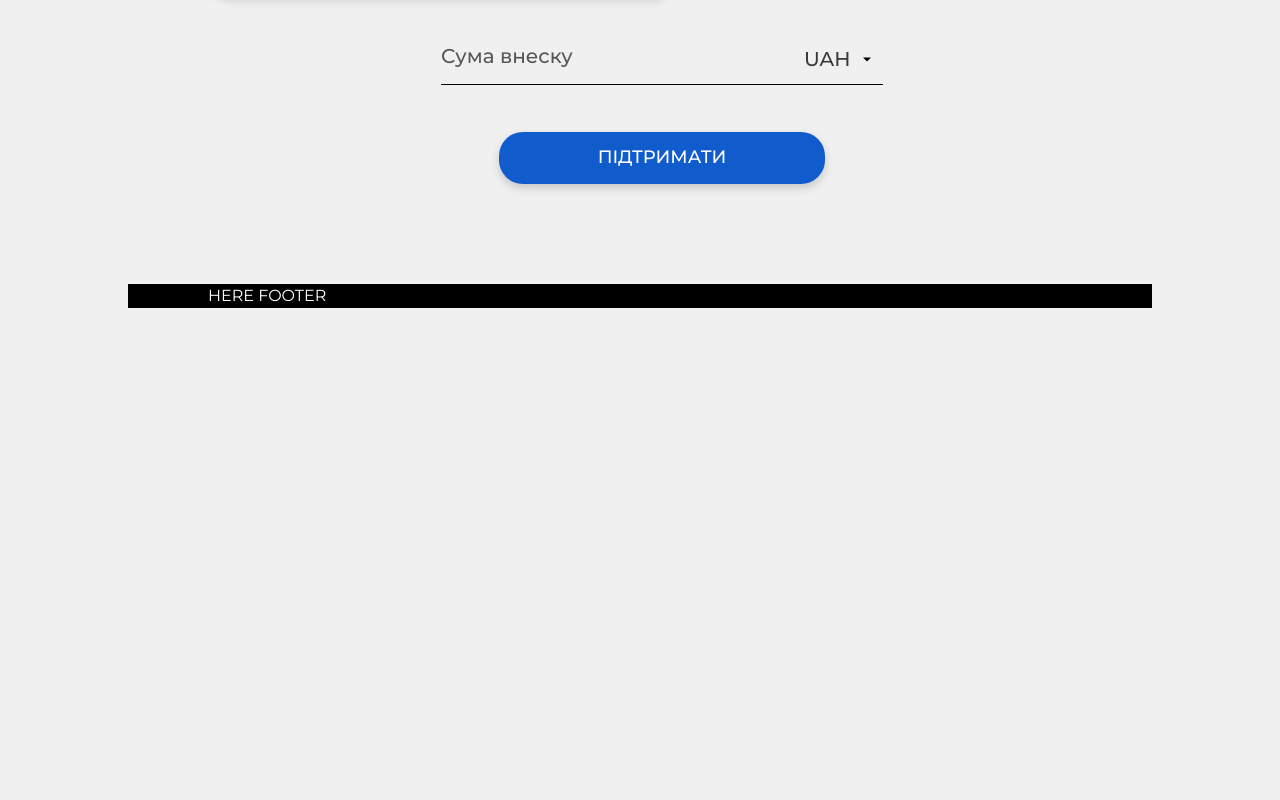
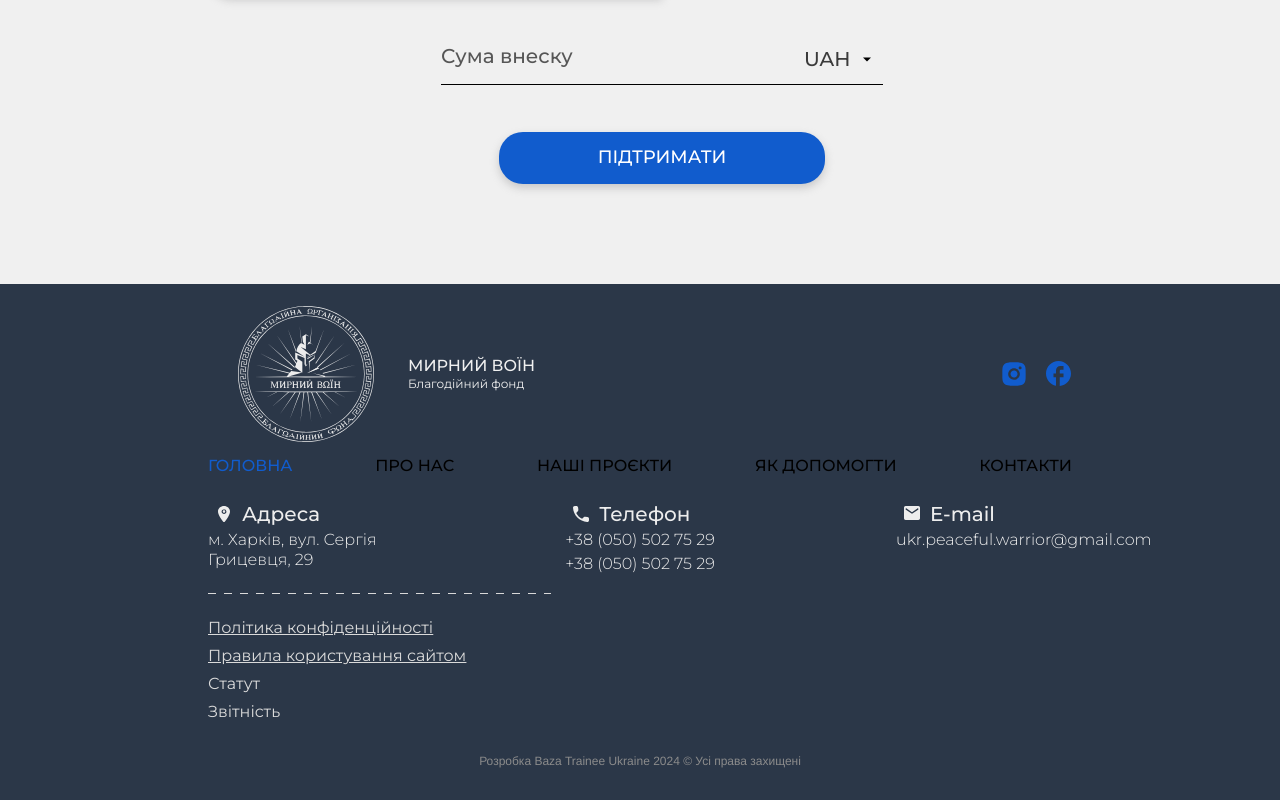
Before and after one commit to baza-trainee/peaceful-warrior-foundation, a Next.js app: page / in a window 1280 px wide. Shown: the part 1867-2667 px from the top of the page. Before the commit the page ends 2175 px from the top, so only its background shows below. Built offline with nearby package versions, Linux system fonts and the light colour scheme; a web font is replaced by a local one.

Commit message:
add: footer components and styles for mobile

```diff
--- a/src/app/layout.tsx
+++ b/src/app/layout.tsx
@@ -1,7 +1,7 @@
 import type { Metadata } from 'next';
 import { montserrat } from '@/styles/fonts';
 import '../styles/globals.css';
-import Footer from '@/components/layout/Footer';
+import Footer from '@/components/layout/footer/Footer/Footer';
 import Header from '@/components/layout/header/Header/Header';
 
 export const metadata: Metadata = {
--- a/src/components/layout/Footer.tsx
+++ /dev/null
@@ -1,11 +0,0 @@
-type FooterProps = {};
-
-const Footer = ({}: FooterProps) => {
-  return (
-    <footer className="container text-white bg-black">
-      HERE FOOTER
-    </footer>
-  );
-};
-
-export default Footer;
--- /dev/null
+++ b/src/components/layout/footer/Footer/Footer.tsx
@@ -0,0 +1,98 @@
+import { Logo } from '@/components/ui/Logo/Logo';
+import Socials from '../../header/Socials/Socials';
+import TextLogo from '@/components/ui/Logo/TextLogo';
+import { Navigation } from '../../header/Navigation/Navigation';
+import { NAV_LINKS } from '@/constants/navlinks/navlinks';
+import { ICONS } from '@/constants/icons/icons';
+import Email from '../../header/Email/Email';
+import Link from 'next/link';
+import RuleLinks from '../RuleLinks/ruleLinks';
+
+type FooterProps = {};
+
+const Footer = ({}: FooterProps) => {
+  return (
+    <footer className="flex flex-col bg-footer-background pt-[22px] text-light-background">
+      <div className="container">
+        <div className="mb-[12px] flex items-center justify-between">
+          <div className="flex items-center">
+            <Logo type="light" />
+
+            {/* Mobile-logo-text before 1024px */}
+            <div className="flex flex-col pl-[4px]">
+              <TextLogo />
+            </div>
+          </div>
+
+          {/* Mobile-socials before 1024px */}
+          <ul className="flex cursor-pointer items-center gap-[16px]">
+            <Socials />
+          </ul>
+        </div>
+        <nav className="mx-auto mb-[24px] flex items-center justify-center">
+          <Navigation headerNav={NAV_LINKS} />
+        </nav>
+        <ul className="mb-[20px] flex flex-wrap justify-between gap-y-[20px] text-btn-background">
+          <li className="flex max-w-[176px] flex-col">
+            <div className="flex items-center gap-[2px]">
+              <ICONS.ADRESS className="h-[20px] fill-btn-background" />
+              <h3 className="text-md font-medium leading-[24.38px]">Адреса</h3>
+            </div>
+            <Link
+              href="https://www.google.com/maps/search/?api=1&query=м.+Харків,+вул.+Сергія+Грицевця,+29"
+              rel="nofollow noreferrer"
+              target="_blank"
+              className="mt-[4px] text-m font-light leading-[19.5px] hover:underline"
+            >
+              м. Харків, вул. Сергія Грицевця, 29
+            </Link>
+          </li>
+          <li className="fle max-w-[176px] flex-col">
+            <div className="flex items-center gap-[2px]">
+              <ICONS.PHONE className="h-[20px] fill-btn-background" />
+              <h3 className="text-md font-medium leading-[24.38px]">Телефон</h3>
+            </div>
+            <a
+              href="tel:+38 (050) 502 75 29"
+              className="mt-[4px] block text-m font-light leading-[19.5px] hover:underline"
+            >
+              +38 (050) 502 75 29
+            </a>
+            <a
+              href="tel:+38 (050) 502 75 29"
+              className="mt-[4px] block text-m font-light leading-[19.5px] hover:underline"
+            >
+              +38 (050) 502 75 29
+            </a>
+          </li>
+          <li className="flex max-w-[176px] flex-col">
+            <div className="flex items-center gap-[2px]">
+              <ICONS.EMAIL className="h-[20px] fill-btn-background" />
+              <h3 className="text-md font-medium leading-[24.38px]">E-mail</h3>
+            </div>
+            <div className="mt-[4px] text-m font-light leading-[19.5px]">
+              <Email />
+            </div>
+          </li>
+        </ul>
+        <ICONS.DASHED_BORDER />
+        <RuleLinks />
+        <p className="text-footer-text mb-[32px] text-center font-helvetica text-xs font-normal leading-[14.32px]">
+          Розробка
+          <a
+            href="https://baza-trainee.tech/ua"
+            target="_blank"
+            rel="noopener noreferrer"
+            className="transition-all duration-300 hover:text-accent hover:underline"
+          >
+            {' '}
+            Baza Trainee Ukraine{' '}
+          </a>
+          2024 © Усі права захищені
+        </p>
+      </div>
+    </footer>
+  );
+};
+
+export default Footer;
--- /dev/null
+++ b/src/components/layout/footer/RuleLinks/ruleLinks.tsx
@@ -0,0 +1,22 @@
+import Link from 'next/link';
+
+const RuleLinks = () => {
+  return (
+    <ul className="text-second-text mb-[32px] mt-[24px] flex flex-col gap-[8px] text-m font-normal leading-[20px]">
+      <li className="underline">
+        <Link href="/">Політика конфіденційності</Link>
+      </li>
+      <li className="underline">
+        <Link href="/">Правила користування сайтом</Link>
+      </li>
+      <li>
+        <Link href="/">Статут</Link>
+      </li>
+      <li>
+        <Link href="/">Звітність</Link>
+      </li>
+    </ul>
+  );
+};
+
+export default RuleLinks;
--- /dev/null
+++ b/src/components/layout/header/Email/Email.tsx
@@ -0,0 +1,18 @@
+import Link from 'next/link';
+
+const Email = () => {
+  const email = 'ukr.peaceful.warrior@gmail.com';
+  return (
+    <Link
+      rel="nofollow noreferrer"
+      target="_blank"
+      href={`mailto:${email}`}
+      title={`Send an email to ${email}`}
+      className="cursor-pointer hover:underline"
+    >
+      {email}
+    </Link>
+  );
+};
+
+export default Email;
--- a/src/components/layout/header/Header/Header.tsx
+++ b/src/components/layout/header/Header/Header.tsx
@@ -1,19 +1,18 @@
 import { Logo } from '@/components/ui/Logo/Logo';
 import { NAV_LINKS } from '@/constants/navlinks/navlinks';
 import { Navigation } from '../Navigation/Navigation';
-import Link from 'next/link';
 import { ICONS } from '@/constants/icons/icons';
 import Dropdown from '../Dropdown/Dropdown';
 import Socials from '../Socials/Socials';
+import Email from '../Email/Email';
 
 const Header = () => {
-  const email = 'ukr.peaceful.warrior@gmail.com';
   return (
     <header>
       {/* Mobile-dark-element before 1024px */}
-      <div className="flex h-[87px] w-full laptop:hidden bg-footer-background">
+      <div className="flex h-[87px] w-full bg-footer-background laptop:hidden">
         <ul className="container flex cursor-pointer items-end justify-between pb-[8px] laptop:hidden">
-          <div className='flex gap-[16px]'>
+          <div className="flex gap-[16px]">
             <Socials />
           </div>
           <div className="flex laptop:hidden">
@@ -34,17 +33,10 @@ const Header = () => {
               Благодійний фонд
             </p>
           </div>
-
-          <div className="flex items-center justify-end ">
-            <Link
-              rel="nofollow noreferrer"
-              target="_blank"
-              href={`mailto:${email}`}
-              title={`Send an email to ${email}`}
-              className="mr-[32px] hidden cursor-pointer text-sm font-normal leading-[21.94px] hover:underline laptop:flex"
-            >
-              {email}
-            </Link>
+          <div className="flex items-center justify-end">
+            <div className="mr-[32px] hidden font-normal text-sm leading-[21.94px] laptop:flex">
+              <Email />
+            </div>
             <ul className="mr-[32px] hidden cursor-pointer gap-[16px] laptop:flex laptop:flex-row">
               <Socials />
             </ul>
@@ -63,8 +55,10 @@ const Header = () => {
               <ICONS.BURGER_MENU className="w-[32px] fill-body-text" />
             </button>
           </div>
-          <hr className="hidden laptop:flex laptop:border-[1px] laptop:border-gray-devider laptop:w-full" />
-          <Navigation headerNav={NAV_LINKS} />
+          <hr className="hidden laptop:flex laptop:w-full laptop:border-[1px] laptop:border-gray-devider" />
+          <nav className="hidden laptop:flex">
+            <Navigation headerNav={NAV_LINKS} />
+          </nav>
         </div>
       </div>
     </header>
--- a/src/components/layout/header/Navigation/Navigation.tsx
+++ b/src/components/layout/header/Navigation/Navigation.tsx
@@ -12,8 +12,7 @@ export const Navigation = ({
   const pathname = usePathname();
 
   return (
-    <nav className='hidden laptop:flex'>
-      <ul className="laptop:flex items-center w-full justify-between">
+      <ul className="flex flex-col justify-center gap-y-[8px] text-btn-background laptop:text-black laptop:flex-row laptop:flex items-center laptop:w-full laptop:justify-between">
         {headerNav.map(({ name, href }) => (
           <li className='flex items-center' key={name}>
             <Link
@@ -27,6 +26,5 @@ export const Navigation = ({
           </li>
         ))}
       </ul>
-    </nav>
   );
 };
--- /dev/null
+++ b/src/components/ui/Logo/TextLogo.tsx
@@ -0,0 +1,14 @@
+import { HTMLAttributes } from 'react';
+
+const TextLogo = () => {
+  return (
+    <>
+      <h3 className="mb-[2px] text-m font-medium uppercase leading-[19.5px] text-light-background">
+        МИРНИЙ ВОЇН
+      </h3>
+      <p className="text-xs font-normal leading-[14.63px] text-light-background">Благодійний фонд</p>
+    </>
+  );
+};
+
+export default TextLogo;
--- a/src/constants/navlinks/navlinks.ts
+++ b/src/constants/navlinks/navlinks.ts
@@ -3,6 +3,5 @@ export const NAV_LINKS = [
   { name: 'ПРО НАС', href: '/about' },
   { name: 'НАШІ ПРОЄКТИ', href: '/projects' },
   { name: 'ЯК ДОПОМОГТИ', href: '/help' },
-  { name: 'НОВИНИ', href: '/news' },
   { name: 'КОНТАКТИ', href: '/contacts' },
 ];
--- a/tailwind.config.ts
+++ b/tailwind.config.ts
@@ -43,6 +43,8 @@ const config: Config = {
       white: '#fff',
       'body-text': '#3b3b3b',
       'gray-footer-text': '#bcb9b9',
+      'second-text': '#dadada',
+      'footer-text': '#8b8b8b',
 
       // => decor-elements
       'gray-devider': '#858585',
```
